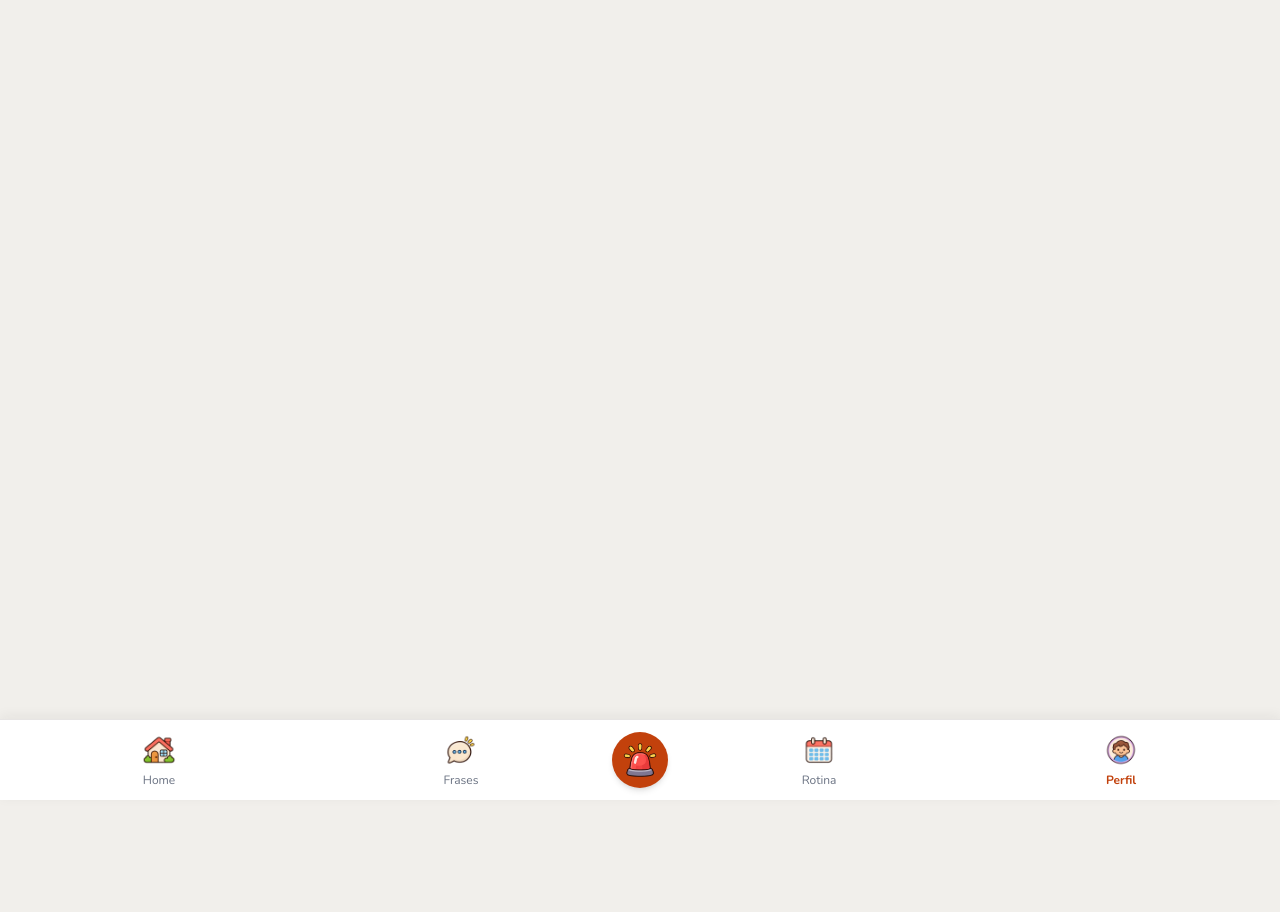
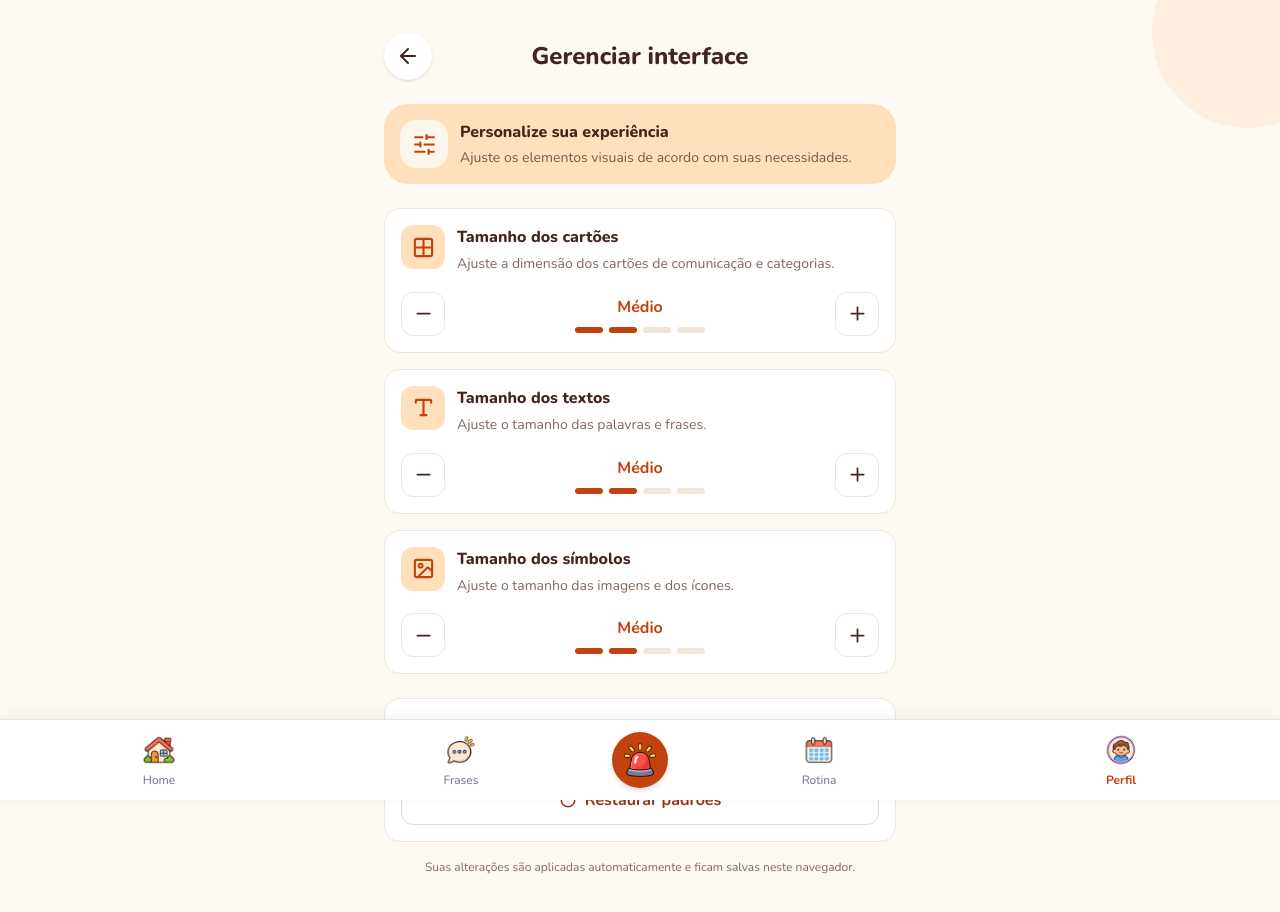
Before and after one commit to arthur-rmota/ComuniCA, a React (Vite) app: page /perfil/interface in a window 1280 px wide. Shown: the top 912 px of the page. Before the commit the page ends 800 px from the top, so only its background shows below. Built offline with nearby package versions, Linux system fonts and the light colour scheme.

Commit message:
implementação da tela gerenciar interface

```diff
--- a/src/App.tsx
+++ b/src/App.tsx
@@ -1,5 +1,6 @@
 import { Routes, Route } from "react-router";
 import { ProfileProvider } from "./contexts/ProfileContext";
+import { InterfaceProvider } from "./contexts/InterfaceContext";
 import HomePage from "./pages/home/HomePage";
 import QuickPhrasesPage from "./pages/phrases/QuickPhrasesPage";
 import AgendaPage from "./pages/routine/AgendaPage";
@@ -20,10 +21,12 @@ import ManageRoutineActivitiesPage from "./pages/routine/ManageRoutineActivities
 import RoutineActivityPage from "./pages/routine/RoutineActivityPage";
 import HistoryPage from "./pages/history/HistoryPage";
 import MessagePage from "./pages/messages/MessagePage";
+import InterfaceSettingsPage from "./pages/profile/InterfaceSettingsPage";
 
 function App() {
   return (
     <ProfileProvider>
+      <InterfaceProvider>
         <Routes>
           <Route path="/" element={<HomePage />} />
           <Route path="/rapidos" element={<QuickPhrasesPage />} />
@@ -31,8 +34,9 @@ function App() {
           <Route path="/agenda" element={<AgendaPage />} />
           <Route path="/rotina/:sectionId" element={<RoutineSectionPage />} />
           <Route path="/emergencia" element={<EmergencyPage />} />
-        <Route path="/emergencia/gerenciar" element={<ManageEmergencyPhrasesPage />}/>
+          <Route path="/emergencia/gerenciar" element={<ManageEmergencyPhrasesPage />} />
           <Route path="/perfil" element={<ProfilePage />} />
+          <Route path="/perfil/interface" element={<InterfaceSettingsPage />} />
           <Route path="/perfil/gerenciar" element={<ManageProfilePage />} />
           <Route path="/perfil/categorias" element={<ManageCategoriesPage />} />
           <Route path="/perfil/recuperar-pin" element={<RecoverPinPage />} />
@@ -47,6 +51,7 @@ function App() {
         </Routes>
 
         <BottomNavigation />
+      </InterfaceProvider>
     </ProfileProvider>
   );
 }
--- /dev/null
+++ b/src/pages/profile/InterfaceSettingsPage.tsx
@@ -0,0 +1,246 @@
+
+import { useNavigate } from "react-router";
+import {
+  ArrowLeft,
+  Minus,
+  Plus,
+  RotateCcw,
+  SlidersHorizontal,
+  Grid2X2,
+  Type,
+  Image,
+} from "lucide-react";
+
+import {
+  useInterface,
+  type InterfaceSize,
+} from "../../contexts/InterfaceContext";
+
+const sizeOptions: InterfaceSize[] = [
+  "small",
+  "medium",
+  "large",
+  "extra-large",
+];
+
+const sizeLabels: Record<InterfaceSize, string> = {
+  small: "Pequeno",
+  medium: "Médio",
+  large: "Grande",
+  "extra-large": "Muito grande",
+};
+
+interface SizeControlProps {
+  title: string;
+  description: string;
+  value: InterfaceSize;
+  icon: typeof Grid2X2;
+  onChange: (size: InterfaceSize) => void;
+}
+
+function SizeControl({
+  title,
+  description,
+  value,
+  icon: Icon,
+  onChange,
+}: SizeControlProps) {
+  const currentIndex = sizeOptions.indexOf(value);
+
+  function decreaseSize() {
+    if (currentIndex > 0) {
+      const newSize = sizeOptions[currentIndex - 1];
+
+      if (newSize != undefined) {
+        onChange(newSize);
+      }
+    }
+  }
+
+  function increaseSize() {
+    if (currentIndex < sizeOptions.length - 1) {
+      const newSize = sizeOptions[currentIndex + 1];
+
+      if (newSize != undefined) {
+        onChange(newSize);
+      }
+    }
+  }
+
+  return (
+    <section className="rounded-2xl border border-[#F1E4D9] bg-white p-4">
+      <div className="mb-4 flex items-start gap-3">
+        <span className="flex h-11 w-11 shrink-0 items-center justify-center rounded-xl bg-[#FFE0BD] text-brand-primary">
+          <Icon size={23} strokeWidth={2.2} />
+        </span>
+
+        <div className="min-w-0">
+          <h2 className="font-extrabold text-[#42251D]">
+            {title}
+          </h2>
+
+          <p className="mt-1 text-sm leading-relaxed text-[#80685D]">
+            {description}
+          </p>
+        </div>
+      </div>
+
+      <div
+        className="flex items-center justify-between gap-3"
+        role="group"
+        aria-label={`Ajustar ${title.toLowerCase()}`}
+      >
+        <button
+          type="button"
+          onClick={decreaseSize}
+          disabled={currentIndex === 0}
+          aria-label={`Diminuir ${title.toLowerCase()}`}
+          className="flex h-11 w-11 shrink-0 items-center justify-center rounded-xl border border-[#F1E4D9] text-[#42251D] transition-colors hover:bg-[#FFF1E4] disabled:cursor-not-allowed disabled:opacity-30"
+        >
+          <Minus size={21} />
+        </button>
+
+        <div className="flex-1 text-center">
+          <span
+            aria-live="polite"
+            className="font-bold text-brand-primary"
+          >
+            {sizeLabels[value]}
+          </span>
+
+          <div className="mt-2 flex justify-center gap-1.5">
+            {sizeOptions.map((option, index) => (
+              <span
+                key={option}
+                className={`h-1.5 w-7 rounded-full ${
+                  index <= currentIndex
+                    ? "bg-brand-primary"
+                    : "bg-[#F1E4D9]"
+                }`}
+              />
+            ))}
+          </div>
+        </div>
+
+        <button
+          type="button"
+          onClick={increaseSize}
+          disabled={currentIndex === sizeOptions.length - 1}
+          aria-label={`Aumentar ${title.toLowerCase()}`}
+          className="flex h-11 w-11 shrink-0 items-center justify-center rounded-xl border border-[#F1E4D9] text-[#42251D] transition-colors hover:bg-[#FFF1E4] disabled:cursor-not-allowed disabled:opacity-30"
+        >
+          <Plus size={21} />
+        </button>
+      </div>
+    </section>
+  );
+}
+
+function InterfaceSettingsPage() {
+  const navigate = useNavigate();
+
+  const {
+    settings,
+    setCardSize,
+    setTextSize,
+    setSymbolSize,
+    resetSettings,
+  } = useInterface();
+
+  return (
+    <main className="relative min-h-screen overflow-hidden bg-[#FFF9F3] px-4 pb-28 pt-4">
+      <div
+        aria-hidden="true"
+        className="pointer-events-none absolute -right-16 -top-16 h-48 w-48 rounded-full bg-[#FFE6D0]/60"
+      />
+
+      <div className="relative mx-auto w-full max-w-lg">
+        <header className="mb-6 pt-3">
+          <div className="relative flex min-h-14 items-center justify-center">
+            <button
+              type="button"
+              onClick={() => navigate("/perfil")}
+              aria-label="Voltar para o perfil"
+              className="absolute left-0 flex h-12 w-12 items-center justify-center rounded-full bg-white text-[#42251D] shadow-sm"
+            >
+              <ArrowLeft size={24} />
+            </button>
+
+            <h1 className="px-14 text-center text-2xl font-extrabold text-[#42251D]">
+              Gerenciar interface
+            </h1>
+          </div>
+
+          <div className="mt-5 flex items-center gap-3 rounded-3xl bg-[#FFE0BD] p-4">
+            <span className="flex h-12 w-12 shrink-0 items-center justify-center rounded-2xl bg-white/70 text-brand-primary">
+              <SlidersHorizontal size={25} />
+            </span>
+
+            <div>
+              <p className="font-extrabold text-[#42251D]">
+                Personalize sua experiência
+              </p>
+
+              <p className="mt-1 text-sm text-[#775A49]">
+                Ajuste os elementos visuais de acordo com suas necessidades.
+              </p>
+            </div>
+          </div>
+        </header>
+
+        <div className="flex flex-col gap-4">
+          <SizeControl
+            title="Tamanho dos cartões"
+            description="Ajuste a dimensão dos cartões de comunicação e categorias."
+            value={settings.cardSize}
+            icon={Grid2X2}
+            onChange={setCardSize}
+          />
+
+          <SizeControl
+            title="Tamanho dos textos"
+            description="Ajuste o tamanho das palavras e frases."
+            value={settings.textSize}
+            icon={Type}
+            onChange={setTextSize}
+          />
+
+          <SizeControl
+            title="Tamanho dos símbolos"
+            description="Ajuste o tamanho das imagens e dos ícones."
+            value={settings.symbolSize}
+            icon={Image}
+            onChange={setSymbolSize}
+          />
+
+          <div className="mt-2 rounded-2xl border border-[#F1E4D9] bg-white p-4">
+            <div className="mb-3">
+              <h2 className="font-extrabold text-[#42251D]">
+                Restaurar configurações
+              </h2>
+
+              <p className="mt-1 text-sm text-[#80685D]">
+                Volte aos tamanhos originais do ComuniCA.
+              </p>
+            </div>
+
+            <button
+              type="button"
+              onClick={resetSettings}
+              className="flex min-h-12 w-full items-center justify-center gap-2 rounded-xl border border-[#E9D8CA] px-4 py-3 font-bold text-[#9A3412] transition-colors hover:bg-[#FFF1E4]"
+            >
+              <RotateCcw size={18} />
+              Restaurar padrões
+            </button>
+          </div>
+
+          <p className="px-2 text-center text-xs leading-relaxed text-[#80685D]">
+            Suas alterações são aplicadas automaticamente e ficam salvas neste navegador.
+          </p>
+        </div>
+      </div>
+    </main>
+  );
+}
+
+export default InterfaceSettingsPage;
--- a/src/pages/profile/ProfilePage.tsx
+++ b/src/pages/profile/ProfilePage.tsx
@@ -6,6 +6,7 @@ import { PinSetupForm } from "../../components/profile/PinSetupForm";
 import { ProfileForm } from "../../components/profile/ProfileForm";
 import { ProfileMenuItem } from "../../components/profile/ProfileMenuItem";
 import { useProfileContext } from "../../contexts/ProfileContext";
+import { SlidersHorizontal } from "lucide-react";
 
 function ProfilePage() {
   const navigate = useNavigate();
@@ -131,6 +132,13 @@ function ProfilePage() {
                 />
 
                 <ProfileMenuItem
+                  icon="SlidersHorizontal"
+                  label="Gerenciar interface"
+                  onClick={() => navigate("/perfil/interface")}
+                  accent="orange"
+                />
+
+                <ProfileMenuItem
                   icon="History"
                   label="Histórico de mensagens"
                   onClick={() => navigate("/historico")}
```
Lines whose indentation alone changed are shown as unchanged.
